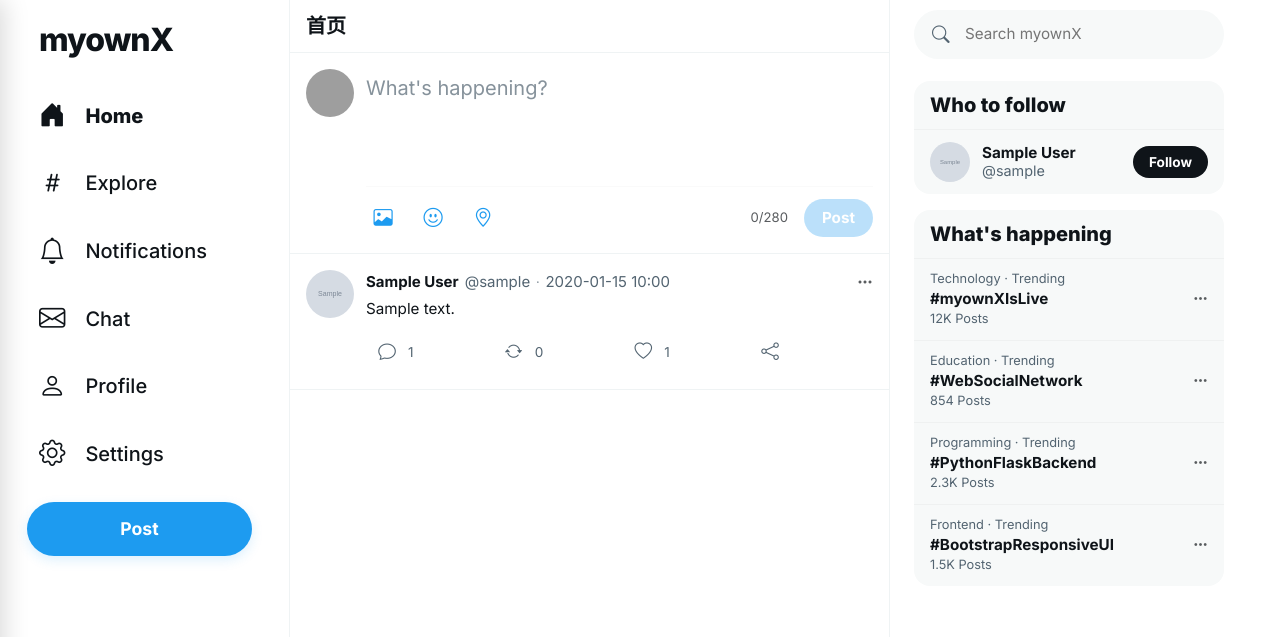
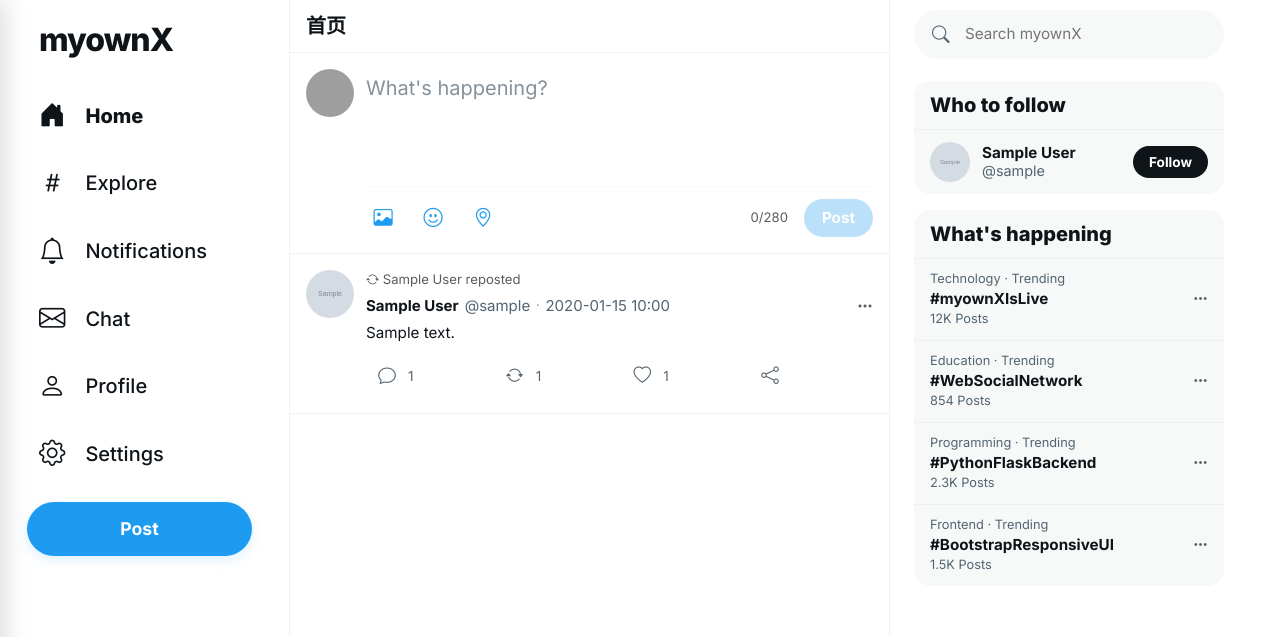
Before and after one commit to equeenLuo/myownX, a Flask app: page / in a window 1280 px wide. Shown: the top 637 px of the page. Run offline with Flask 3, Linux system fonts and the light colour scheme; tables that the repository leaves empty hold one stand-in row (values such as "Sample post"); grey boxes marked "Sample" are stand-in pictures; grey boxes are pictures that could not be loaded.

Commit message:
feat: repost update

```diff
--- a/app.py
+++ b/app.py
@@ -4,6 +4,7 @@ from uuid import uuid4
 
 from flask import Flask, flash, jsonify, redirect, render_template, request, url_for
 from flask_login import LoginManager, current_user, login_required, login_user, logout_user
+from sqlalchemy import inspect, text
 from werkzeug.utils import secure_filename
 from werkzeug.security import check_password_hash, generate_password_hash
 
@@ -54,6 +55,17 @@ def parse_post_media_paths(media_path):
     return []
 
 
+def ensure_schema_updates(app):
+    inspector = inspect(db.engine)
+    if "posts" not in inspector.get_table_names():
+        return
+
+    post_columns = {column["name"] for column in inspector.get_columns("posts")}
+    if "repost_from_id" not in post_columns:
+        with db.engine.begin() as connection:
+            connection.execute(text("ALTER TABLE posts ADD COLUMN repost_from_id INTEGER"))
+
+
 def create_app(config_class=Config):
     app = Flask(__name__, instance_relative_config=True)
     app.config.from_object(config_class)
@@ -69,6 +81,7 @@ def create_app(config_class=Config):
 
     with app.app_context():
         db.create_all()
+        ensure_schema_updates(app)
 
     def follower_count(user):
         if not user:
@@ -113,6 +126,17 @@ def create_app(config_class=Config):
         if not post:
             return []
         return Comment.query.filter_by(post_id=post.id).order_by(Comment.created_at.asc()).all()
+
+    def repost_count(post):
+        if not post:
+            return 0
+        return Post.query.filter_by(repost_from_id=post.id).count()
+
+    def has_reposted(post):
+        if not post or not current_user or not current_user.is_authenticated:
+            return False
+        target_post = post.repost_source if post.repost_source else post
+        return Post.query.filter_by(user_id=current_user.id, repost_from_id=target_post.id).first() is not None
 
     def create_notification(recipient_id, notification_type, post_id=None):
         if not current_user or not current_user.is_authenticated or recipient_id == current_user.id:
@@ -172,6 +196,8 @@ def create_app(config_class=Config):
             "comment_count": comment_count,
             "has_liked": has_liked,
             "post_comments": post_comments,
+            "repost_count": repost_count,
+            "has_reposted": has_reposted,
         }
 
     @app.get("/health")
@@ -316,6 +342,35 @@ def create_app(config_class=Config):
         create_notification(post.user_id, "comment", post_id=post.id)
         db.session.commit()
         flash("Comment added successfully.", "success")
+        return redirect_back("feed")
+
+    @app.post("/posts/<int:post_id>/repost")
+    @login_required
+    def create_repost(post_id):
+        post = db.session.get(Post, post_id)
+
+        if not post:
+            flash("Post not found.", "error")
+            return redirect_back("feed")
+
+        source_post = post.repost_source if post.repost_source else post
+        existing_repost = Post.query.filter_by(user_id=current_user.id, repost_from_id=source_post.id).first()
+        if existing_repost:
+            db.session.delete(existing_repost)
+            db.session.commit()
+            flash("Post unreposted.", "success")
+            return redirect_back("feed")
+
+        repost = Post(
+            user_id=current_user.id,
+            content="",
+            media_type="text",
+            repost_from_id=source_post.id,
+        )
+        db.session.add(repost)
+        create_notification(source_post.user_id, "repost", post_id=source_post.id)
+        db.session.commit()
+        flash("Post reposted successfully.", "success")
         return redirect_back("feed")
 
     @app.get("/discover")
--- a/models.py
+++ b/models.py
@@ -43,11 +43,13 @@ class Post(db.Model):
     content = db.Column(db.Text, nullable=False)
     media_path = db.Column(db.Text, nullable=True)
     media_type = db.Column(db.String(20), nullable=False, default="text")
+    repost_from_id = db.Column(db.Integer, db.ForeignKey("posts.id"), nullable=True, index=True)
     created_at = db.Column(db.DateTime, nullable=False, default=datetime.utcnow, index=True)
 
     author = db.relationship("User", back_populates="posts")
     likes = db.relationship("Like", back_populates="post", cascade="all, delete-orphan")
     comments = db.relationship("Comment", back_populates="post", cascade="all, delete-orphan")
+    repost_source = db.relationship("Post", remote_side=[id], backref="reposts")
 
 
 class Follow(db.Model):
--- a/static/js/main.js
+++ b/static/js/main.js
@@ -24,28 +24,6 @@ document.addEventListener('DOMContentLoaded', function() {
             closeDrawerBtn.addEventListener('click', closeDrawer);
         }
     }
-
-    // 交互微动画与状态模拟
-    // 转发模拟（后端转发留给后续任务）
-    const repostButtons = document.querySelectorAll('.action-repost');
-    repostButtons.forEach(btn => {
-        btn.addEventListener('click', function(e) {
-            e.preventDefault();
-            const icon = this.querySelector('i');
-            const countSpan = this.querySelector('.repost-count');
-            let count = parseInt(countSpan.textContent) || 0;
-
-            if (this.classList.contains('reposted')) {
-                this.classList.remove('reposted');
-                icon.className = 'bi bi-arrow-repeat';
-                countSpan.textContent = count - 1 > 0 ? count - 1 : '';
-            } else {
-                this.classList.add('reposted');
-                icon.className = 'bi bi-arrow-repeat text-success fw-bold';
-                countSpan.textContent = count + 1;
-            }
-        });
-    });
 
     // 评论模态框或发帖模态框触发器
     // 主要是悬浮 + 按钮拉起 Bootstrap 发帖 modal
--- a/templates/_feed.html
+++ b/templates/_feed.html
@@ -29,14 +29,21 @@
 <div class="post-feed">
     {% if posts %}
         {% for post in posts %}
+            {% set display_post = post.repost_source if post.repost_source else post %}
             <article class="post-card">
-                <img src="{{ user_avatar_url(post.author) }}" class="post-card-avatar" alt="Avatar">
+                <img src="{{ user_avatar_url(display_post.author) }}" class="post-card-avatar" alt="Avatar">
                 <div class="post-card-body">
+                    {% if post.repost_source %}
+                        <div class="text-muted small mb-1">
+                            <i class="bi bi-arrow-repeat"></i>
+                            {{ post.author.display_name or post.author.username }} reposted
+                        </div>
+                    {% endif %}
                     <div class="post-card-header d-flex align-items-center">
-                        <span class="post-author-name">{{ post.author.display_name or post.author.username }}</span>
-                        <span class="post-author-handle">@{{ post.author.username }}</span>
+                        <span class="post-author-name">{{ display_post.author.display_name or display_post.author.username }}</span>
+                        <span class="post-author-handle">@{{ display_post.author.username }}</span>
                         <span class="post-dot">·</span>
-                        <span class="post-time">{{ post.created_at.strftime('%Y-%m-%d %H:%M') if (post.created_at and post.created_at.strftime) else '2d ago' }}</span>
+                        <span class="post-time">{{ display_post.created_at.strftime('%Y-%m-%d %H:%M') if (display_post.created_at and display_post.created_at.strftime) else '2d ago' }}</span>
                         <!-- Post Settings / Delete Option Dropdown Menu -->
                         <div class="dropdown ms-auto">
                             <button class="btn btn-link text-muted p-0 dropdown-toggle-no-caret" type="button" data-bs-toggle="dropdown" aria-expanded="false" style="border: none; background: none; box-shadow: none;">
@@ -61,34 +68,38 @@
                             </ul>
                         </div>
                     </div>
-                    {% if post.content %}
-                        <p class="post-card-text" style="white-space: pre-wrap; word-break: break-word;">{{ post.content }}</p>
+                    {% if display_post.content %}
+                        <p class="post-card-text" style="white-space: pre-wrap; word-break: break-word;">{{ display_post.content }}</p>
                     {% endif %}
                     <!-- Dynamic Post Media Render -->
-                    {% set media_urls = post_media_urls(post) %}
-                    {% if media_urls and post.media_type == 'image' %}
+                    {% set media_urls = post_media_urls(display_post) %}
+                    {% if media_urls and display_post.media_type == 'image' %}
                         <div class="post-card-media post-card-media-grid post-card-media-count-{{ media_urls|length }} mt-2">
                             {% for media_url in media_urls[:4] %}
                                 <img src="{{ media_url }}" alt="Post image {{ loop.index }}" class="img-fluid">
                             {% endfor %}
                         </div>
                     {% endif %}
-                    {% set comments = post_comments(post) %}
-                    {% set liked = current_user and current_user.is_authenticated and has_liked(post) %}
+                    {% set comments = post_comments(display_post) %}
+                    {% set liked = current_user and current_user.is_authenticated and has_liked(display_post) %}
                     <div class="post-card-footer">
                         <button class="post-action action-comment" type="button" data-bs-toggle="collapse" data-bs-target="#comments-{{ post.id }}" aria-expanded="false" aria-controls="comments-{{ post.id }}">
                             <i class="bi bi-chat"></i><span>{{ comments|length }}</span>
                         </button>
-                        <button class="post-action action-repost" type="button"><i class="bi bi-arrow-repeat"></i><span class="repost-count">0</span></button>
-                        <form action="{{ url_for('toggle_like', post_id=post.id) }}" method="POST" class="post-action-form">
+                        <form action="{{ url_for('create_repost', post_id=display_post.id) }}" method="POST" class="post-action-form">
+                            <button class="post-action action-repost {% if has_reposted(display_post) %}reposted{% endif %}" type="submit" aria-label="Repost">
+                                <i class="bi bi-arrow-repeat"></i><span class="repost-count">{{ repost_count(display_post) }}</span>
+                            </button>
+                        </form>
+                        <form action="{{ url_for('toggle_like', post_id=display_post.id) }}" method="POST" class="post-action-form">
                             <button class="post-action action-like {% if liked %}liked{% endif %}" type="submit" aria-label="{% if liked %}Unlike post{% else %}Like post{% endif %}">
-                                <i class="bi {% if liked %}bi-heart-fill text-danger{% else %}bi-heart{% endif %}"></i><span class="like-count">{{ like_count(post) }}</span>
+                                <i class="bi {% if liked %}bi-heart-fill text-danger{% else %}bi-heart{% endif %}"></i><span class="like-count">{{ like_count(display_post) }}</span>
                             </button>
                         </form>
                         <button class="post-action action-share" type="button"><i class="bi bi-share"></i></button>
                     </div>
                     <div class="post-comments collapse" id="comments-{{ post.id }}">
-                        <form action="{{ url_for('create_comment', post_id=post.id) }}" method="POST" class="post-comment-form">
+                        <form action="{{ url_for('create_comment', post_id=display_post.id) }}" method="POST" class="post-comment-form">
                             <input type="text" name="content" class="form-control form-control-sm" placeholder="Write a comment" maxlength="280" required>
                             <button type="submit" class="btn btn-sm btn-primary rounded-pill">Reply</button>
                         </form>
```
Also changed, not shown: templates/_profile.html (+25 -14 lines).
